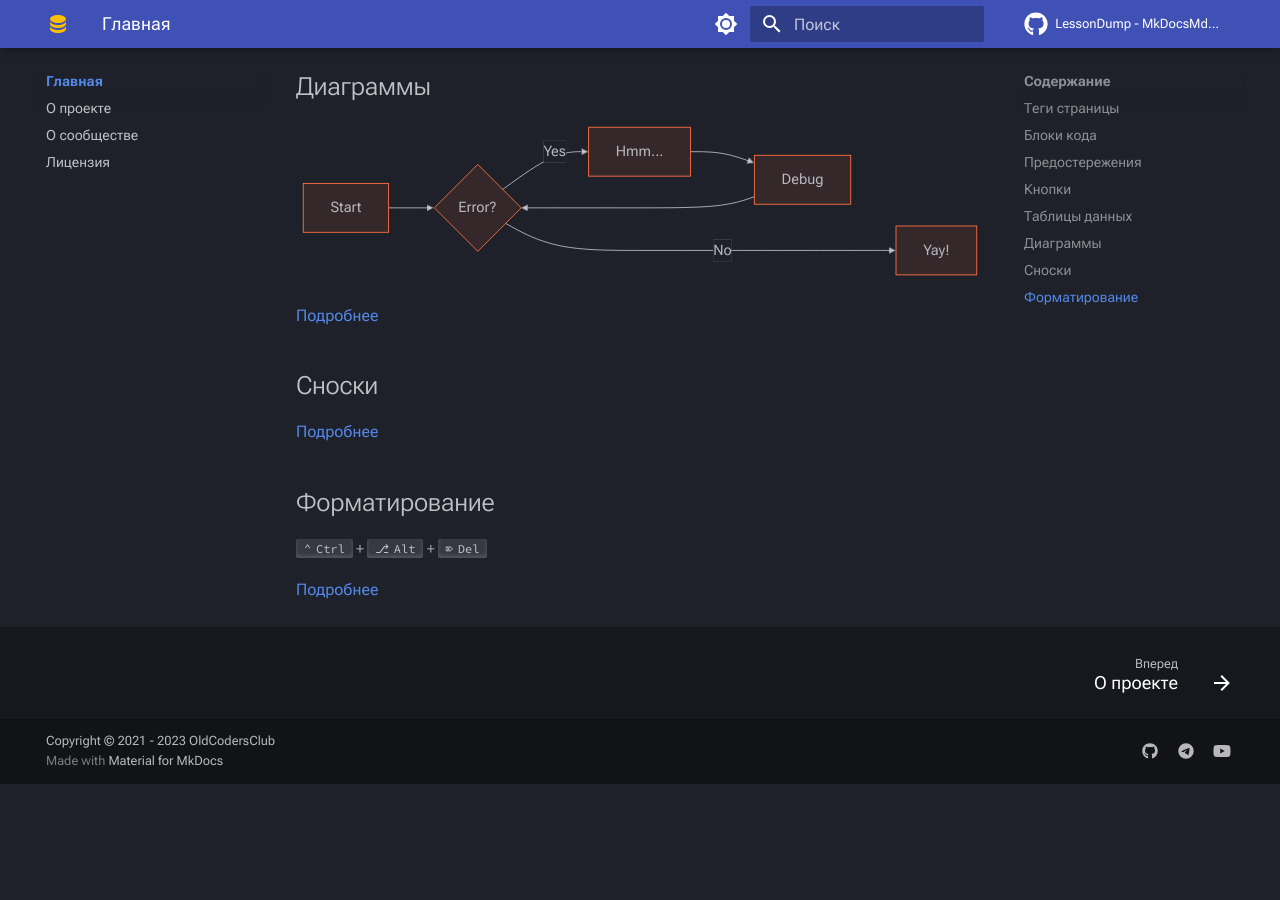
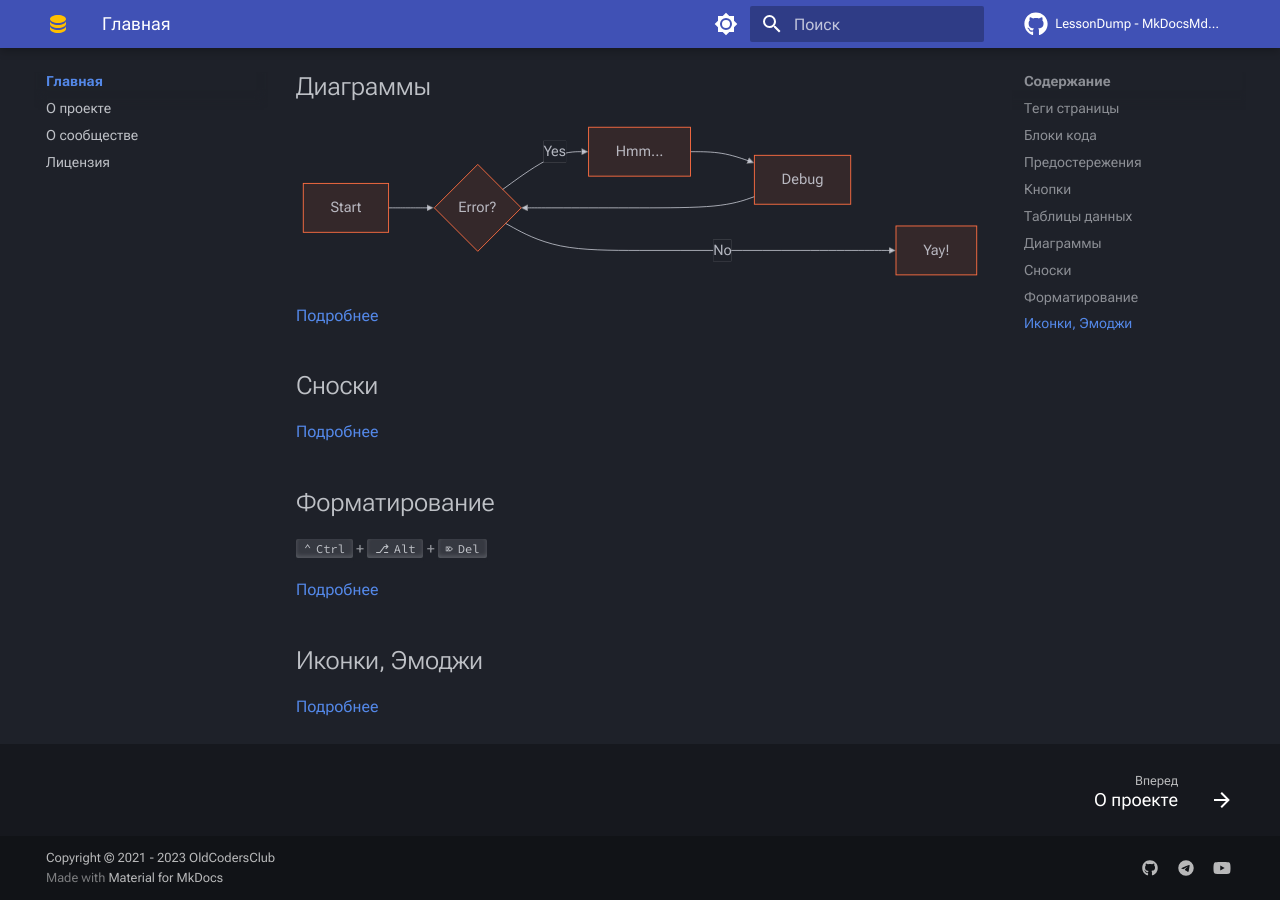
Before and after one commit to LessonDump/MkDocsMdTmpl, an MkDocs documentation site: the page built from docs/index.md, in a window 1280 px wide and 900 px high, scrolled down 1609 px. Built offline with MkDocs 1.6.1 and Material for MkDocs 9.7.7, drawn with Linux system fonts in a browser that asks for light colours; comment, search, counter and statistics services are not loaded; before the commit the page ends 2393 px from its top, so only the background shows below that.

Commit message:
feat(docs/elements): add `icons-emojis`

```diff
--- a/docs/index.md
+++ b/docs/index.md
@@ -81,3 +81,7 @@ graph LR
 ++ctrl+alt+del++
 
 [Подробнее](elements/formatting.md)
+
+## Иконки, Эмоджи
+
+[Подробнее](https://squidfunk.github.io/mkdocs-material/reference/icons-emojis/)
```
